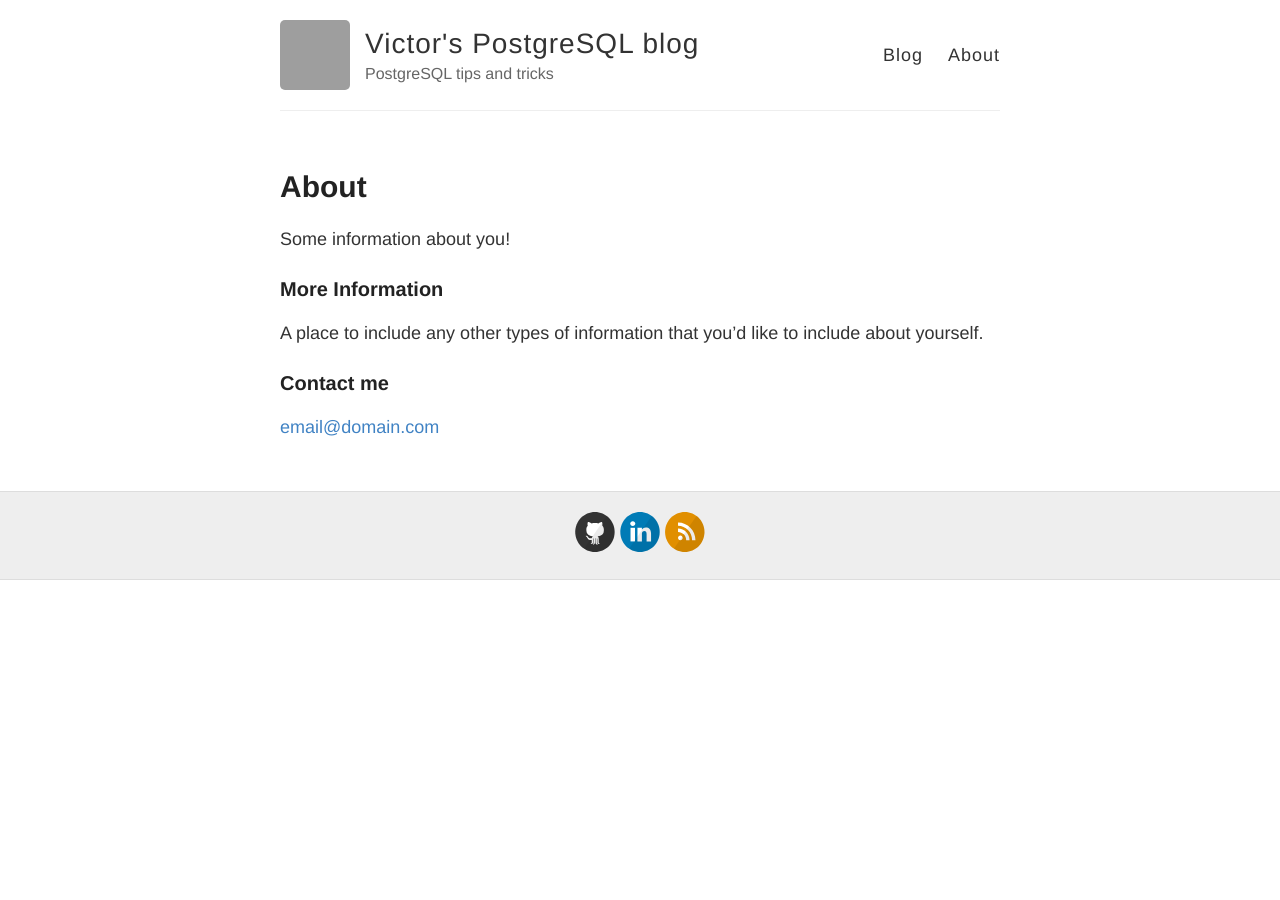
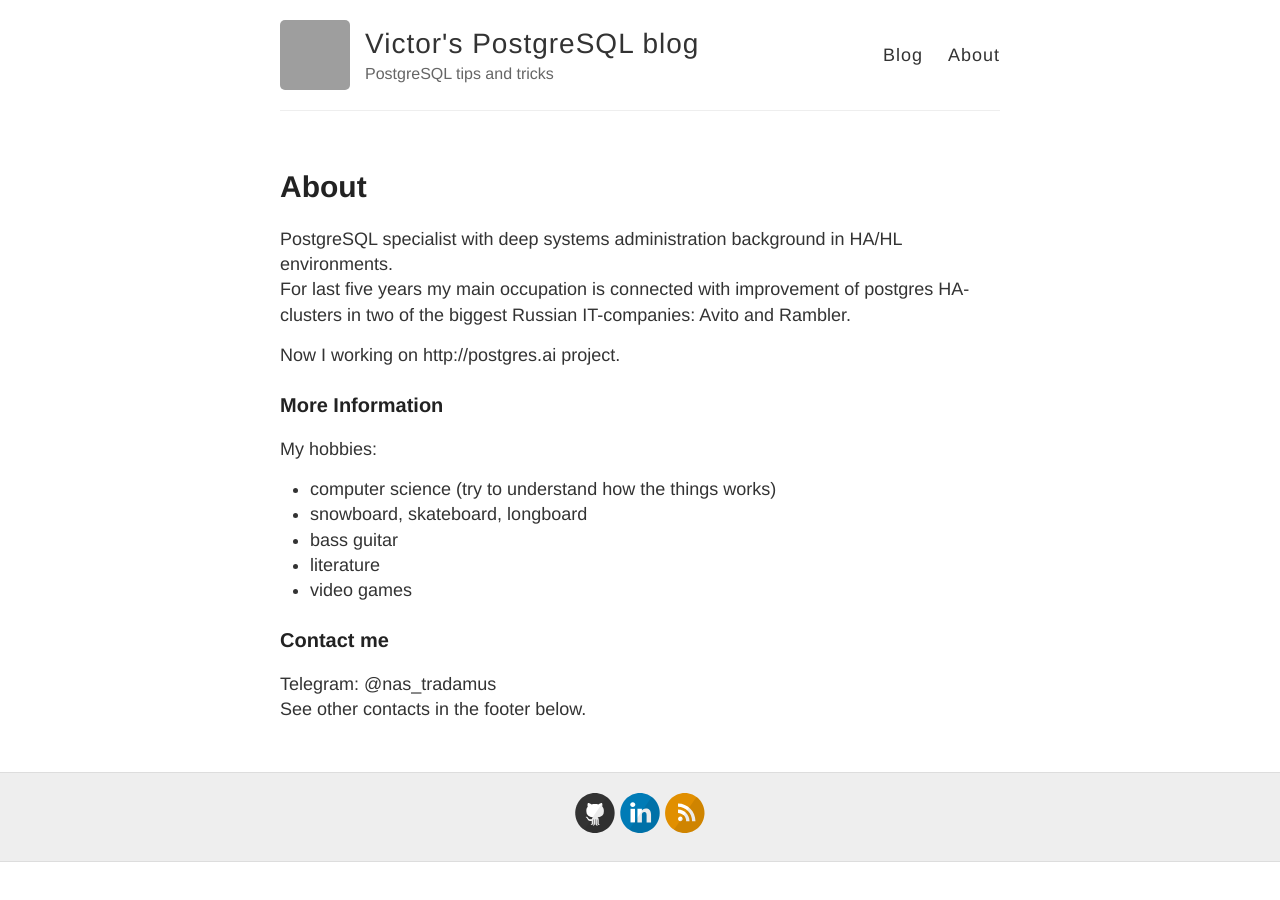
Before and after one commit to Nastradamus/nastradamus.github.io, a Jekyll site: the page built from about.md, in a window 1280 px wide. Built offline with Jekyll 4.4.1, drawn with Linux system fonts in a browser that asks for light colours; grey boxes are pictures that could not be loaded.

Commit message:
Update about.md

```diff
--- a/about.md
+++ b/about.md
@@ -4,12 +4,22 @@
 permalink: /about/
 ---
 
-Some information about you!
+PostgreSQL specialist with deep systems administration background in HA/HL environments.
+For last five years my main occupation is connected with improvement of postgres HA-clusters in two of the biggest Russian IT-companies: Avito and Rambler.
+
+Now I working on http://postgres.ai project.
 
 ### More Information
 
-A place to include any other types of information that you'd like to include about yourself.
+My hobbies:
+
+- computer science (try to understand how the things works)
+- snowboard, skateboard, longboard
+- bass guitar
+- literature
+- video games
 
 ### Contact me
 
-[email@domain.com](mailto:email@domain.com)
+Telegram: @nas_tradamus
+See other contacts in the footer below.
```
